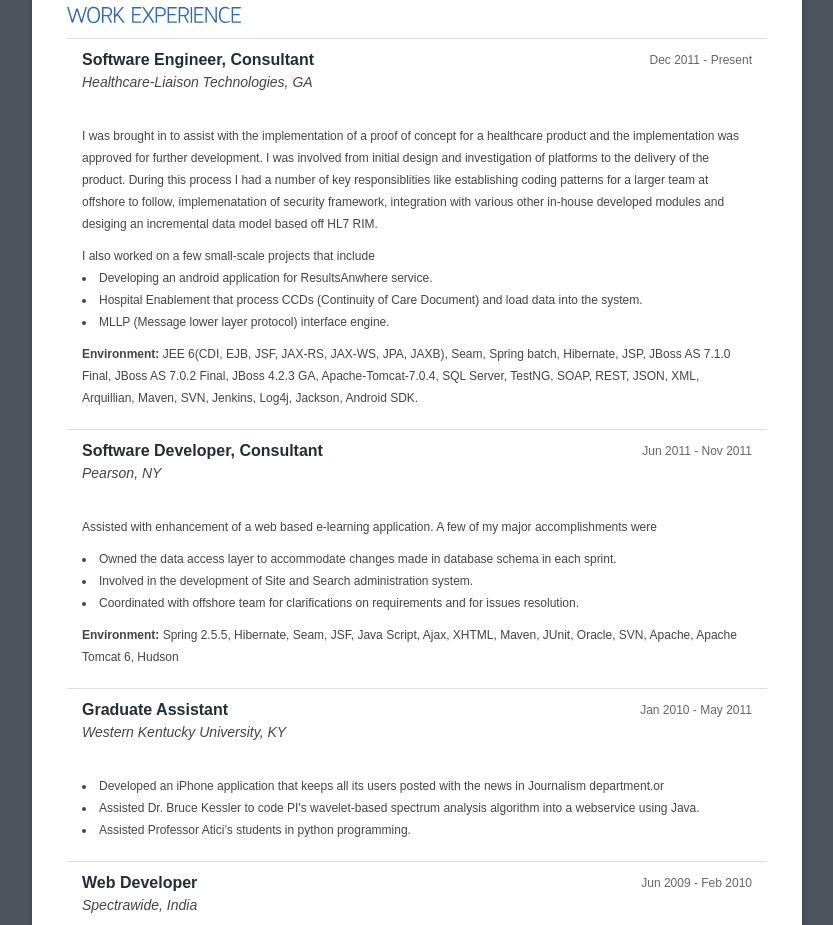
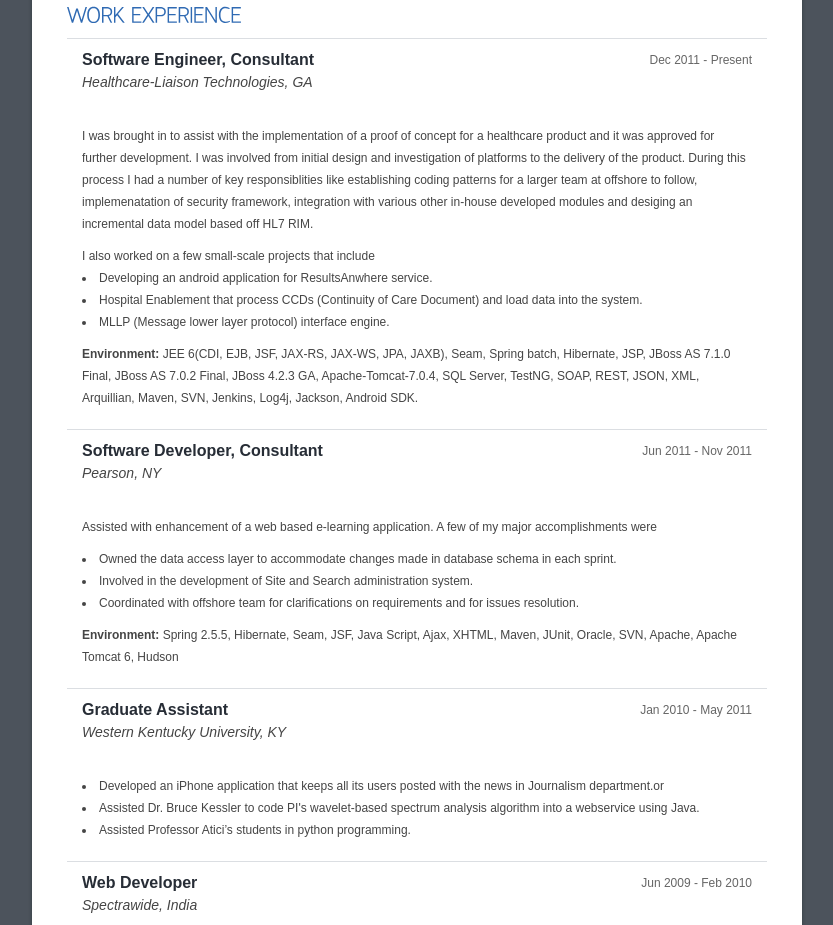
Before and after one commit to psampath/portfolio, a plain HTML site: page public/resume.html in a window 1280 px wide. Shown: the part 1040-1965 px from the top of the page, without its empty margins (223-1056 px from the left). Drawn offline with Linux system fonts and the light colour scheme.

```diff
--- a/public/resume.html
+++ b/public/resume.html
@@ -196,7 +196,7 @@
 							<h2>Software Engineer, Consultant</h2>
 							<h3>Healthcare-Liaison Technologies, GA</h3>
 							<br />
-							<p>I was brought in to assist with the implementation of a proof of concept for a healthcare product and the implementation was approved for
+							<p>I was brought in to assist with the implementation of a proof of concept for a healthcare product and it was approved for
 							further development. I was involved from initial design and investigation of platforms to the delivery of the product. During this process I had a number of key
 							responsiblities like establishing coding patterns for a larger team at offshore to follow, implemenatation of security framework,
 							integration with various other in-house developed modules and desiging an incremental data model based off HL7 RIM.
```
